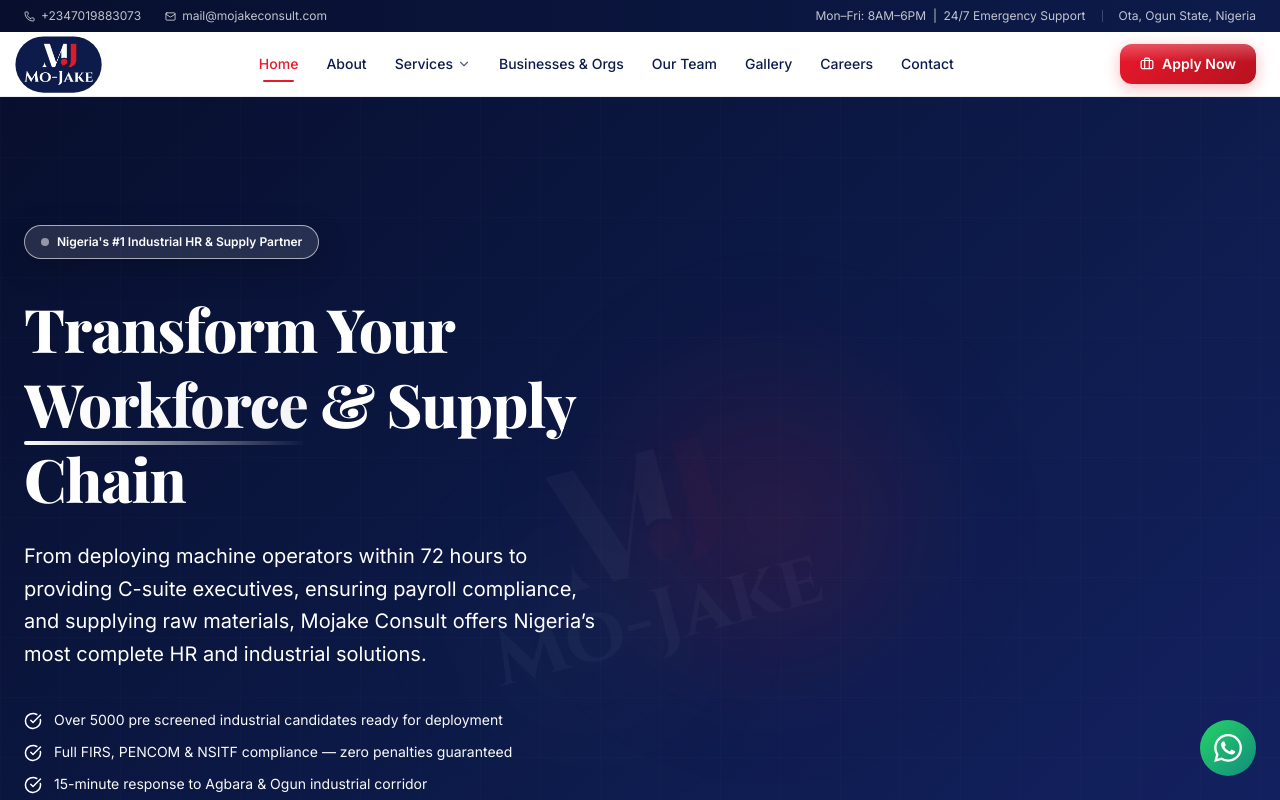
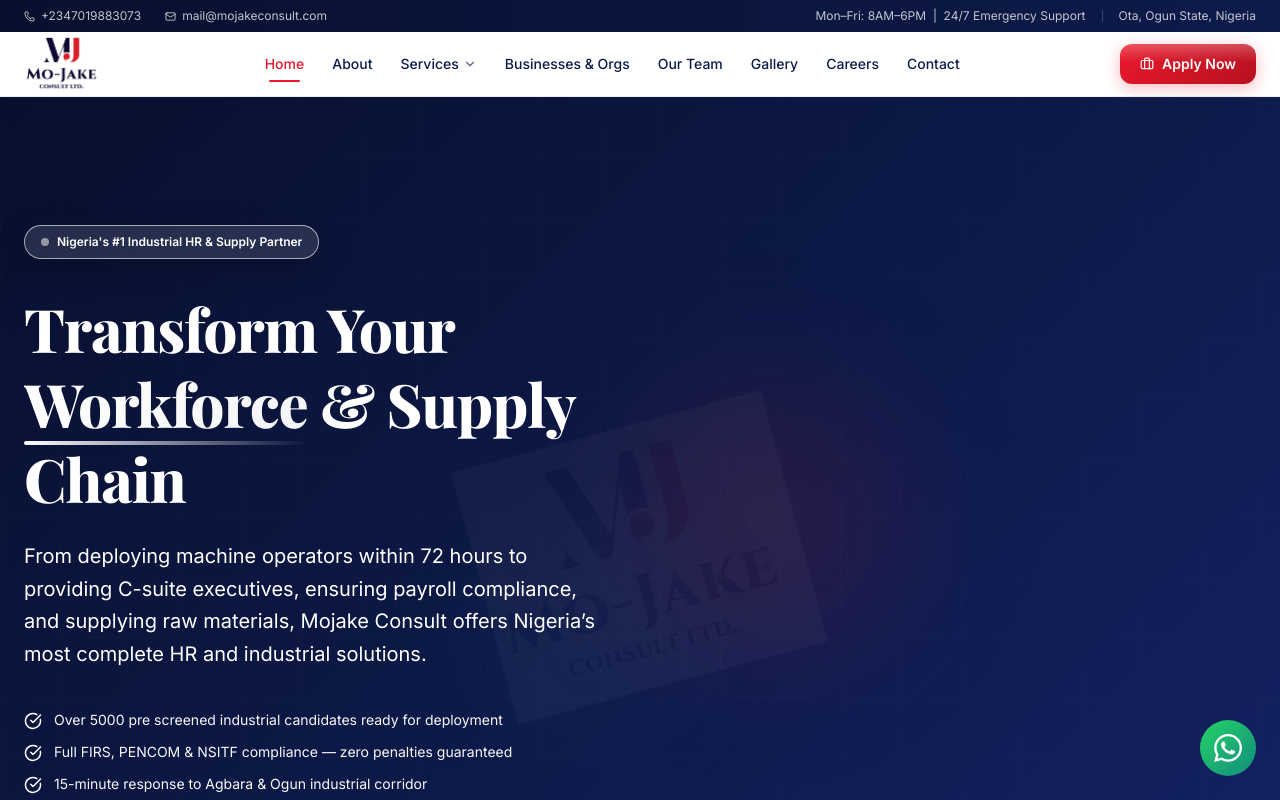
Before and after one commit to johnleo8070/mojake-consult, a React (Vite) app: page / in a window 1280 px wide. Shown: the top 800 px of the page. Built offline with nearby package versions, Linux system fonts and the light colour scheme.

Commit message:
UI refinement: Adjusted logo sizing for better visibility and simplified the navbar logo container.

```diff
--- a/src/components/Logo.tsx
+++ b/src/components/Logo.tsx
@@ -11,32 +11,26 @@
   switch (variant) {
     case 'navbar':
       src = '/mojake-consult-logo-1.png';
-      height = '45px';
+      height = '65px';
       break;
     case 'footer':
       src = '/mojake-consult-logo-2.png';
-      height = '65px';
+      height = '75px';
       break;
     case 'generic':
       src = '/mojake-consult-logo-1.png';
-      height = '55px';
+      height = '65px';
       break;
     default:
       src = '/mojake-consult-logo-3.png';
   }
 
   return (
-    <div className={`relative flex items-center justify-center ${className}`}>
-      {variant === 'navbar' && (
-        <div
-          className="absolute inset-0 bg-[#0D1B4B] rounded-full transform scale-125"
-          style={{ zIndex: 0 }}
-        />
-      )}
+    <div className={`flex items-center ${className}`}>
       <img
         src={src}
         alt={alt}
-        style={{ height: height, width: 'auto', objectFit: 'contain', position: 'relative', zIndex: 1 }}
+        style={{ height: height, width: 'auto', objectFit: 'contain' }}
         className="block"
       />
     </div>
```
Also changed, not shown: public/mojake-consult-logo-1.png.
